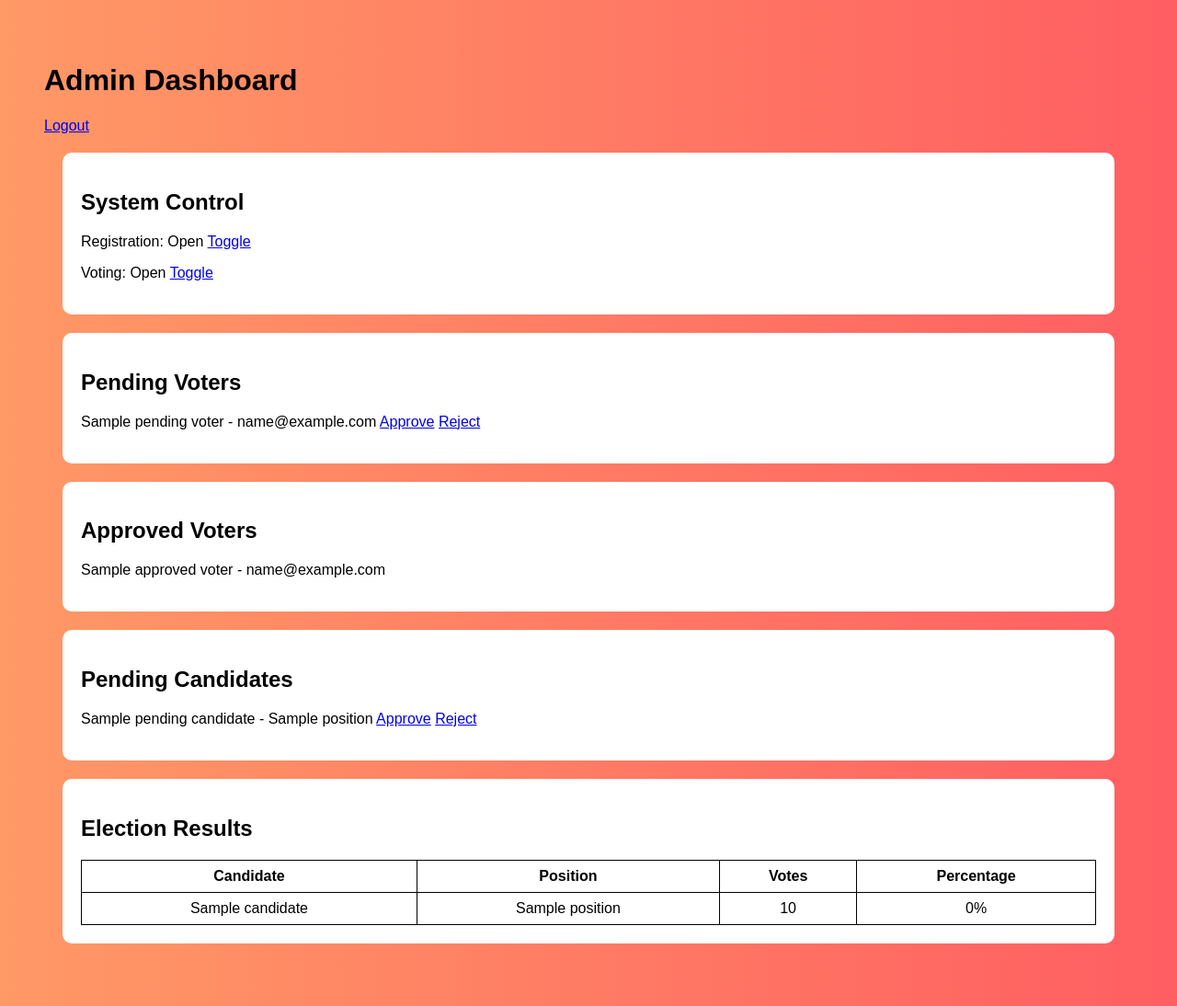
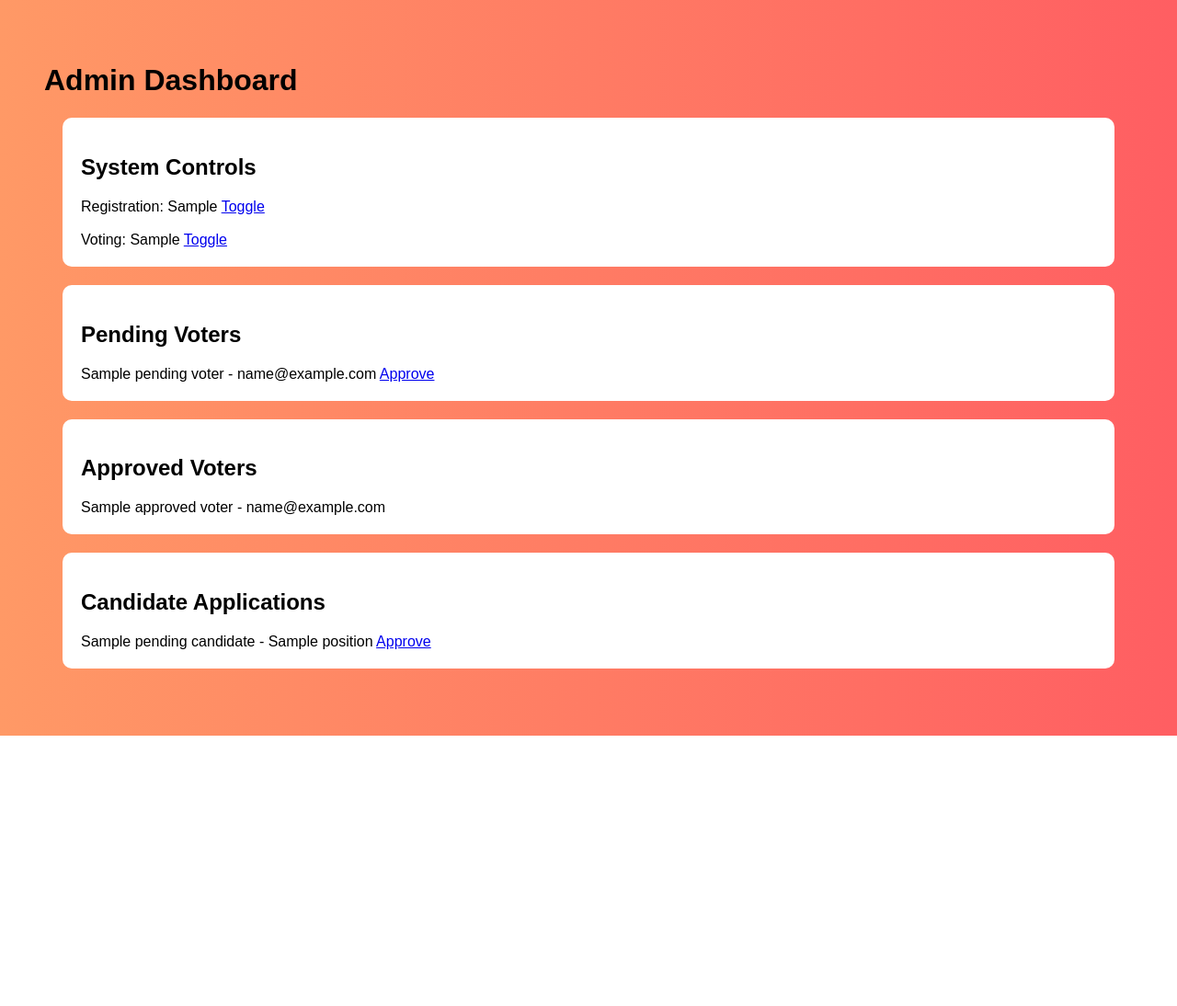
Before and after one commit to clint892/alumni-election, a Flask app: template templates/dashboard.html in a window 1280 px wide. Shown: the whole page at 92% size. After the commit the page ends 800 px from the top, so only its background shows below. Run offline with Flask 3, Linux system fonts and the light colour scheme; the template is opened without the code that fills it: most values are stand-ins (such as "Sample title", 1, 10 or a date in 2020).

Commit message:
fixed voting and candidate routes

```diff
--- a/app.py
+++ b/app.py
@@ -1,137 +1,235 @@
 from flask import Flask, render_template, request, redirect, url_for, session
 from tinydb import TinyDB, Query
-import uuid
 
 app = Flask(__name__)
-app.secret_key = "supersecretkey"
+app.secret_key = "secret123"
 
-# TinyDB setup
-db = TinyDB("db.json")
+db = TinyDB("database.json")
+
 voters = db.table("voters")
+pending_voters = db.table("pending_voters")
 candidates = db.table("candidates")
+pending_candidates = db.table("pending_candidates")
+
+settings = db.table("settings")
 admins = db.table("admins")
 
-# Initialize admin if not exists
+# default admin
 if not admins.all():
-    admins.insert({"username": "admin", "password": "admin123"})
+    admins.insert({"username":"admin","password":"admin123"})
 
-# Election states
-election = {"registration_open": True, "voting_open": False}
+# default system settings
+if not settings.all():
+    settings.insert({"registration_open":True,"voting_open":False})
 
-# ---------------- VOTER ROUTES ----------------
+
+def get_settings():
+    return settings.all()[0]
+
+
+def update_settings(key,value):
+    s=settings.all()[0]
+    s[key]=value
+    settings.update(s,doc_ids=[1])
+
+
+# ================= HOME =================
 
 @app.route("/")
 def home():
-    return render_template("home.html", registration_open=election["registration_open"])
 
-@app.route("/register", methods=["POST"])
+    s=get_settings()
+
+    return render_template(
+        "home.html",
+        registration_open=s["registration_open"],
+        voting_open=s["voting_open"],
+        candidates=candidates.all()
+    )
+
+
+# ================= REGISTER =================
+
+@app.route("/register",methods=["POST"])
 def register():
-    name = request.form["name"]
-    email = request.form["email"]
-    # Check if already exists
-    if voters.search(Query().email == email):
-        return "Email already registered! Please use another email."
-    # Add as pending
-    voters.insert({"id": str(uuid.uuid4()), "name": name, "email": email, "approved": False, "voted": False})
-    return "Registration submitted! Wait for admin approval and email confirmation."
 
-# ---------------- ADMIN ROUTES ----------------
+    s=get_settings()
 
-@app.route("/admin", methods=["GET","POST"])
-def admin_login():
-    if request.method == "POST":
-        username = request.form["username"]
-        password = request.form["password"]
-        user = admins.search((Query().username==username) & (Query().password==password))
-        if user:
-            session["admin"] = username
-            return redirect(url_for("dashboard"))
+    if not s["registration_open"]:
+        return "Registration closed"
+
+    name=request.form["name"]
+    email=request.form["email"]
+
+    pending_voters.insert({
+        "name":name,
+        "email":email
+    })
+
+    return "Registration submitted. Wait for admin approval."
+
+
+# ================= APPLY CANDIDATE =================
+
+@app.route("/apply_candidate_page")
+def apply_candidate_page():
+    return render_template("apply_candidate.html")
+
+
+@app.route("/apply_candidate",methods=["POST"])
+def apply_candidate():
+
+    name=request.form["name"]
+    email=request.form["email"]
+    position=request.form["position"]
+
+    pending_candidates.insert({
+        "name":name,
+        "email":email,
+        "position":position,
+        "votes":0
+    })
+
+    return "Application sent. Wait for admin approval."
+
+
+# ================= VOTE =================
+
+@app.route("/vote",methods=["POST"])
+def vote():
+
+    s=get_settings()
+
+    if not s["voting_open"]:
+        return "Voting not started"
+
+    email=request.form["email"]
+    candidate_id=int(request.form["candidate_id"])
+
+    voter=voters.search(Query().email==email)
+
+    if not voter:
+        return "You are not an approved voter"
+
+    voter=voter[0]
+
+    if voter.get("voted"):
+        return "You already voted"
+
+    c=candidates.get(doc_id=candidate_id)
+
+    candidates.update(
+        {"votes":c["votes"]+1},
+        doc_ids=[candidate_id]
+    )
+
+    voters.update({"voted":True},Query().email==email)
+
+    return "Vote submitted successfully"
+
+
+# ================= ADMIN LOGIN =================
+
+@app.route("/admin",methods=["GET","POST"])
+def admin():
+
+    if request.method=="POST":
+
+        username=request.form["username"]
+        password=request.form["password"]
+
+        admin=admins.search(
+            (Query().username==username) &
+            (Query().password==password)
+        )
+
+        if admin:
+            session["admin"]=True
+            return redirect("/dashboard")
+
         return "Invalid login"
+
     return render_template("admin_login.html")
+
+
+# ================= DASHBOARD =================
 
 @app.route("/dashboard")
 def dashboard():
-    if "admin" not in session:
-        return redirect(url_for("admin_login"))
-    pending_voters = voters.search(Query().approved == False)
-    approved_voters = voters.search(Query().approved == True)
-    pending_candidates = candidates.search(Query().approved == False)
-    all_candidates = candidates.all()
-    total_votes = sum(c.get("votes",0) for c in all_candidates)
-    return render_template("dashboard.html",
-                           pending_voters=pending_voters,
-                           approved_voters=approved_voters,
-                           pending_candidates=pending_candidates,
-                           candidates=all_candidates,
-                           registration_open=election["registration_open"],
-                           voting_open=election["voting_open"],
-                           total_votes=total_votes)
 
-# Admin actions
-@app.route("/approve_voter/<voter_id>")
-def approve_voter(voter_id):
-    if "admin" not in session: return redirect(url_for("admin_login"))
-    voters.update({"approved": True}, Query().id == voter_id)
-    return redirect(url_for("dashboard"))
+    if not session.get("admin"):
+        return redirect("/admin")
 
-@app.route("/reject_voter/<voter_id>")
-def reject_voter(voter_id):
-    if "admin" not in session: return redirect(url_for("admin_login"))
-    voters.remove(Query().id == voter_id)
-    return redirect(url_for("dashboard"))
+    s=get_settings()
+
+    return render_template(
+        "dashboard.html",
+        registration_open=s["registration_open"],
+        voting_open=s["voting_open"],
+        pending_voters=pending_voters.all(),
+        approved_voters=voters.all(),
+        pending_candidates=pending_candidates.all(),
+        candidates=candidates.all()
+    )
+
+
+# ================= TOGGLE =================
 
 @app.route("/toggle_registration")
 def toggle_registration():
-    if "admin" not in session: return redirect(url_for("admin_login"))
-    election["registration_open"] = not election["registration_open"]
-    return redirect(url_for("dashboard"))
+
+    s=get_settings()
+    update_settings("registration_open",not s["registration_open"])
+
+    return redirect("/dashboard")
+
 
 @app.route("/toggle_voting")
 def toggle_voting():
-    if "admin" not in session: return redirect(url_for("admin_login"))
-    election["voting_open"] = not election["voting_open"]
-    return redirect(url_for("dashboard"))
 
-@app.route("/approve_candidate/<candidate_id>")
-def approve_candidate(candidate_id):
-    if "admin" not in session: return redirect(url_for("admin_login"))
-    candidates.update({"approved": True}, Query().id == candidate_id)
-    return redirect(url_for("dashboard"))
+    s=get_settings()
+    update_settings("voting_open",not s["voting_open"])
 
-@app.route("/reject_candidate/<candidate_id>")
-def reject_candidate(candidate_id):
-    if "admin" not in session: return redirect(url_for("admin_login"))
-    candidates.remove(Query().id == candidate_id)
-    return redirect(url_for("dashboard"))
+    return redirect("/dashboard")
 
-# ---------------- CANDIDATE ROUTES ----------------
 
-@app.route("/apply_candidate", methods=["POST"])
-def apply_candidate():
-    name = request.form["name"]
-    position = request.form.get("position","")
-    candidates.insert({"id": str(uuid.uuid4()), "name": name, "position": position, "approved": False, "votes":0})
-    return "Candidate application submitted! Wait for admin approval."
+# ================= APPROVE VOTER =================
 
-# ---------------- VOTING ROUTES ----------------
+@app.route("/approve_voter/<int:id>")
+def approve_voter(id):
 
-@app.route("/vote/<candidate_id>/<voter_id>")
-def vote(candidate_id,voter_id):
-    if not election["voting_open"]:
-        return "Voting is closed"
-    voter = voters.get(doc_id=int(voter_id))
-    if voter["voted"]:
-        return "You have already voted"
-    candidates.update({"votes": Query().votes + 1}, Query().id==candidate_id)
-    voters.update({"voted": True}, Query().id==voter_id)
-    return "Vote recorded!"
+    voter=pending_voters.get(doc_id=id)
 
-# ---------------- LOGOUT ----------------
+    voters.insert({
+        "name":voter["name"],
+        "email":voter["email"],
+        "voted":False
+    })
 
-@app.route("/logout")
-def logout():
-    session.pop("admin", None)
-    return redirect(url_for("admin_login"))
+    pending_voters.remove(doc_ids=[id])
 
-if __name__ == "__main__":
-    app.run(debug=True, host="0.0.0.0", port=5000)
+    return redirect("/dashboard")
+
+
+# ================= APPROVE CANDIDATE =================
+
+@app.route("/approve_candidate/<int:id>")
+def approve_candidate(id):
+
+    c=pending_candidates.get(doc_id=id)
+
+    candidates.insert({
+        "name":c["name"],
+        "position":c["position"],
+        "votes":0
+    })
+
+    pending_candidates.remove(doc_ids=[id])
+
+    return redirect("/dashboard")
+
+
+# ================= RUN =================
+
+if __name__=="__main__":
+    app.run(host="0.0.0.0",port=5000)
--- a/templates/dashboard.html
+++ b/templates/dashboard.html
@@ -10,33 +10,13 @@ body{
 font-family:Arial;
 background:linear-gradient(to right,#ff9966,#ff5e62);
 padding:40px;
-color:black;
 }
 
-.section{
+.box{
 background:white;
 padding:20px;
 margin:20px;
 border-radius:10px;
-}
-
-button{
-padding:6px 10px;
-background:#333;
-color:white;
-border:none;
-cursor:pointer;
-}
-
-table{
-border-collapse:collapse;
-width:100%;
-}
-
-th,td{
-border:1px solid black;
-padding:8px;
-text-align:center;
 }
 
 </style>
@@ -47,140 +27,74 @@ text-align:center;
 
 <h1>Admin Dashboard</h1>
 
-<a href="/logout">Logout</a>
+<div class="box">
 
+<h2>System Controls</h2>
 
-<div class="section">
+Registration: {{registration_open}}
+<a href="/toggle_registration">Toggle</a>
 
-<h2>System Control</h2>
+<br><br>
 
-<p>
-Registration: {{ "Open" if registration_open else "Closed" }}
-<a href="/toggle_registration">Toggle</a>
-</p>
-
-<p>
-Voting: {{ "Open" if voting_open else "Closed" }}
+Voting: {{voting_open}}
 <a href="/toggle_voting">Toggle</a>
-</p>
 
 </div>
 
 
-<div class="section">
+<div class="box">
 
 <h2>Pending Voters</h2>
 
 {% for v in pending_voters %}
 
-<p>
-
 {{v.name}} - {{v.email}}
 
-<a href="/approve_voter/{{v.id}}">Approve</a>
+<a href="/approve_voter/{{v.doc_id}}">Approve</a>
 
-<a href="/reject_voter/{{v.id}}">Reject</a>
-
-</p>
+<br>
 
 {% else %}
 
-<p>No Pending Voters</p>
+No pending voters
 
 {% endfor %}
 
 </div>
 
 
-<div class="section">
+<div class="box">
 
 <h2>Approved Voters</h2>
 
 {% for v in approved_voters %}
 
-<p>{{v.name}} - {{v.email}}</p>
-
-{% else %}
-
-<p>No Approved Voters</p>
+{{v.name}} - {{v.email}}<br>
 
 {% endfor %}
 
 </div>
 
 
-<div class="section">
+<div class="box">
 
-<h2>Pending Candidates</h2>
+<h2>Candidate Applications</h2>
 
 {% for c in pending_candidates %}
 
-<p>
-
 {{c.name}} - {{c.position}}
 
-<a href="/approve_candidate/{{c.id}}">Approve</a>
+<a href="/approve_candidate/{{c.doc_id}}">Approve</a>
 
-<a href="/reject_candidate/{{c.id}}">Reject</a>
-
-</p>
+<br>
 
 {% else %}
 
-<p>No Pending Candidates</p>
+No pending candidates
 
 {% endfor %}
 
 </div>
 
-
-<div class="section">
-
-<h2>Election Results</h2>
-
-<table>
-
-<tr>
-
-<th>Candidate</th>
-<th>Position</th>
-<th>Votes</th>
-<th>Percentage</th>
-
-</tr>
-
-{% for c in candidates %}
-
-<tr>
-
-<td>{{c.name}}</td>
-
-<td>{{c.position}}</td>
-
-<td>{{c.votes}}</td>
-
-<td>
-
-{% if total_votes>0 %}
-
-{{ (c.votes/total_votes*100)|round(2) }}%
-
-{% else %}
-
-0%
-
-{% endif %}
-
-</td>
-
-</tr>
-
-{% endfor %}
-
-</table>
-
-</div>
-
-
 </body>
 </html>
```
Also changed, not shown: templates/home.html (+28 -37 lines).
